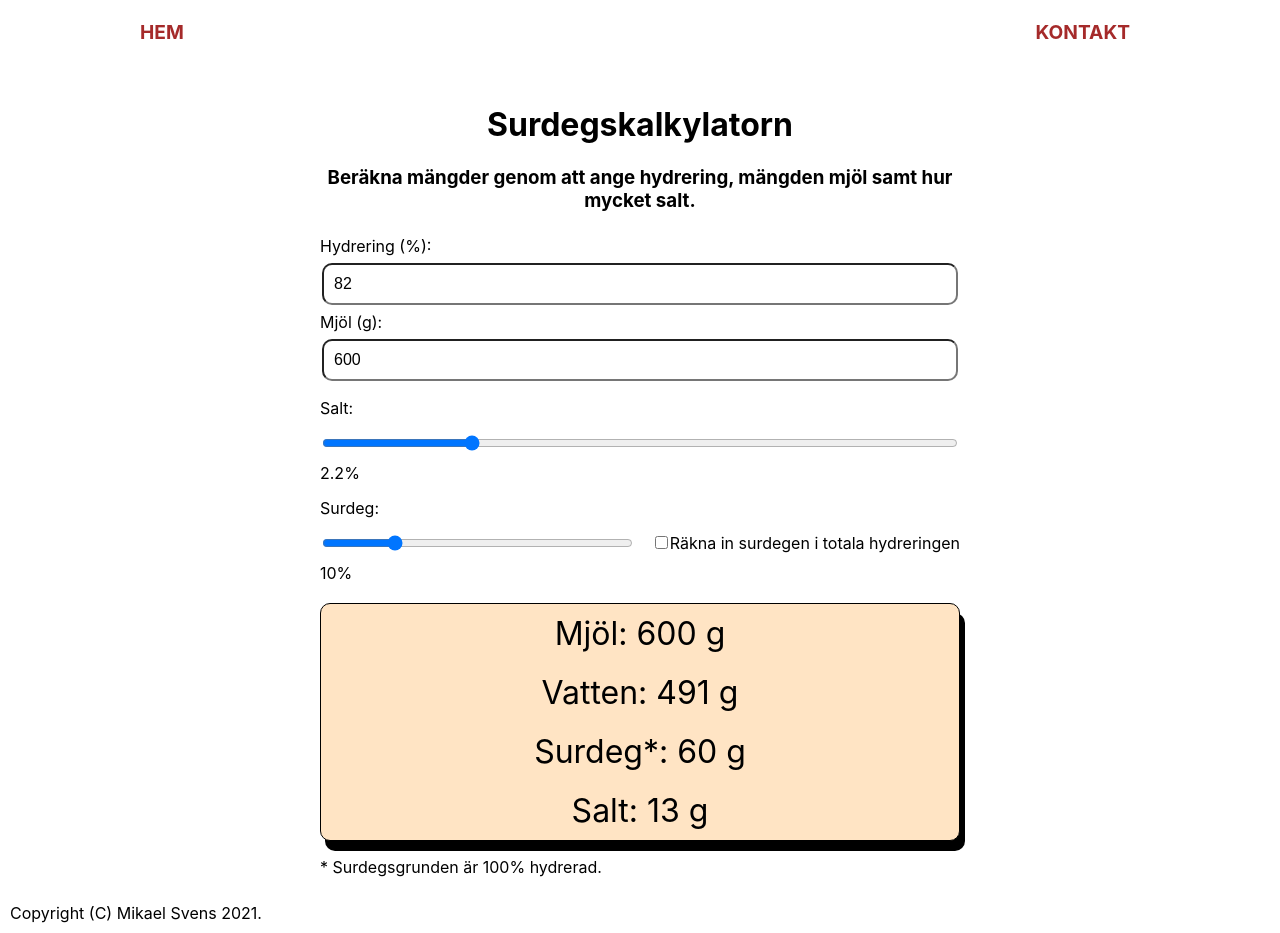
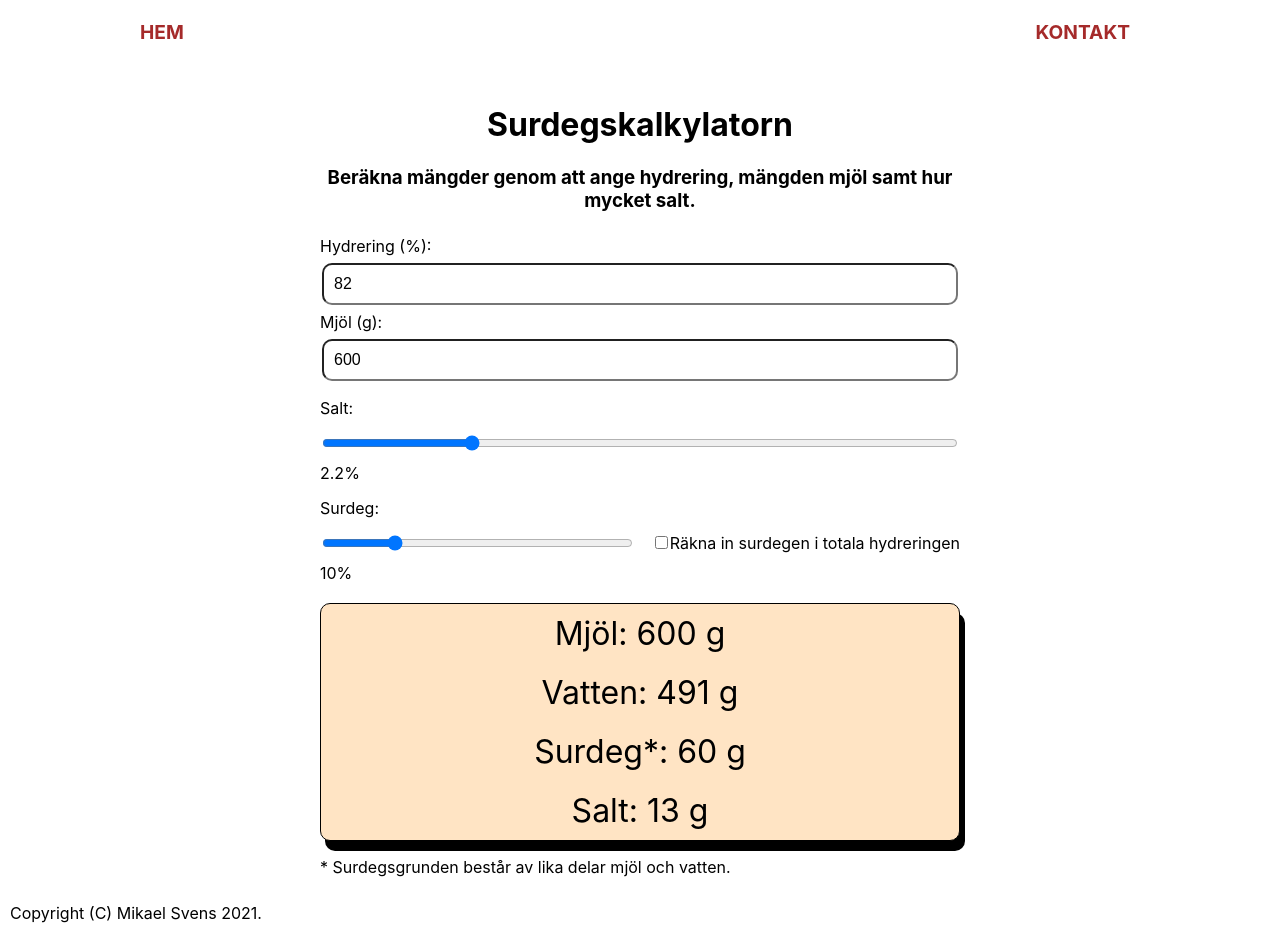
Before and after one commit to ezula/sourdough-calculator, a React (Create React App) app: page /#/ in a window 1280 px wide. Built offline with nearby package versions, Linux system fonts and the light colour scheme.

Commit message:
Mera fix.

```diff
--- a/src/components/Sourdough.tsx
+++ b/src/components/Sourdough.tsx
@@ -73,7 +73,7 @@ export default function Sourdough() {
         salt={salt}
       />
 
-      <p>* Surdegsgrunden är 100% hydrerad.</p>
+      <p>* Surdegsgrunden består av lika delar mjöl och vatten.</p>
 
     </div>
   );
```
